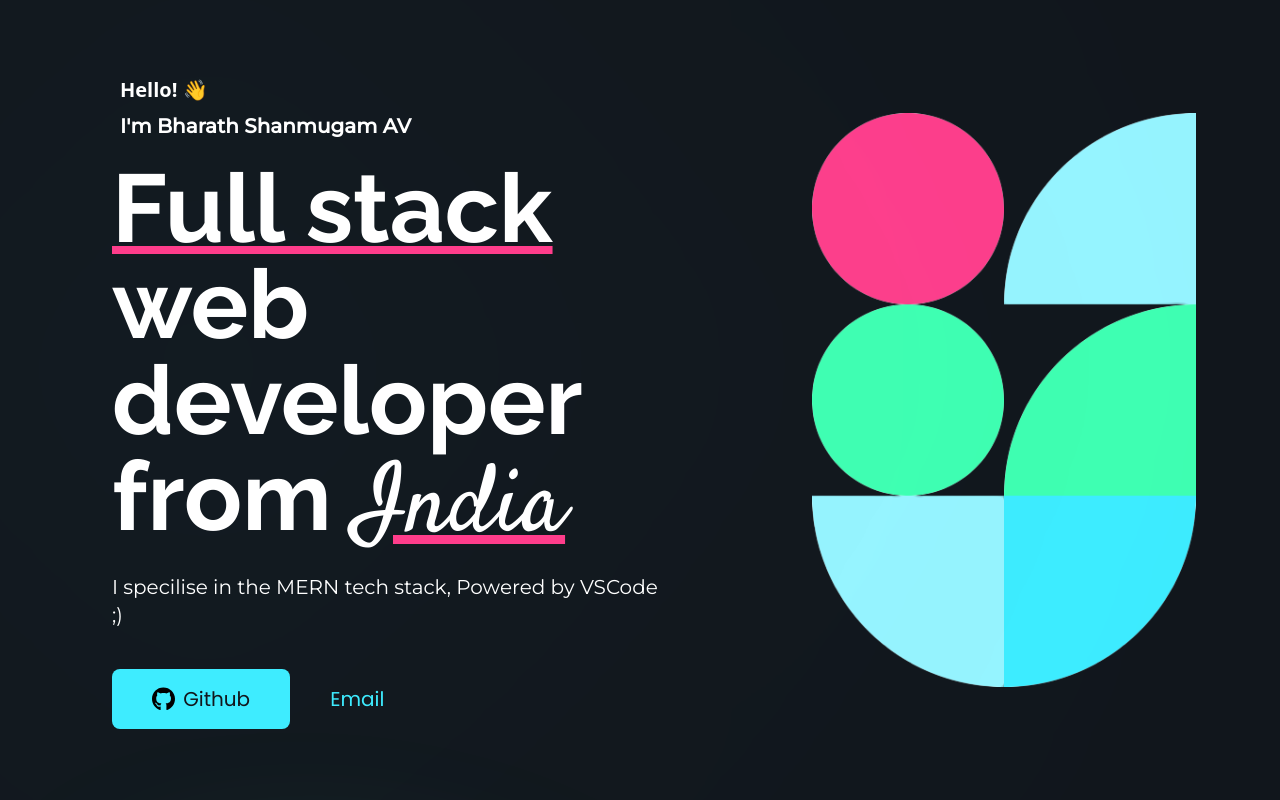
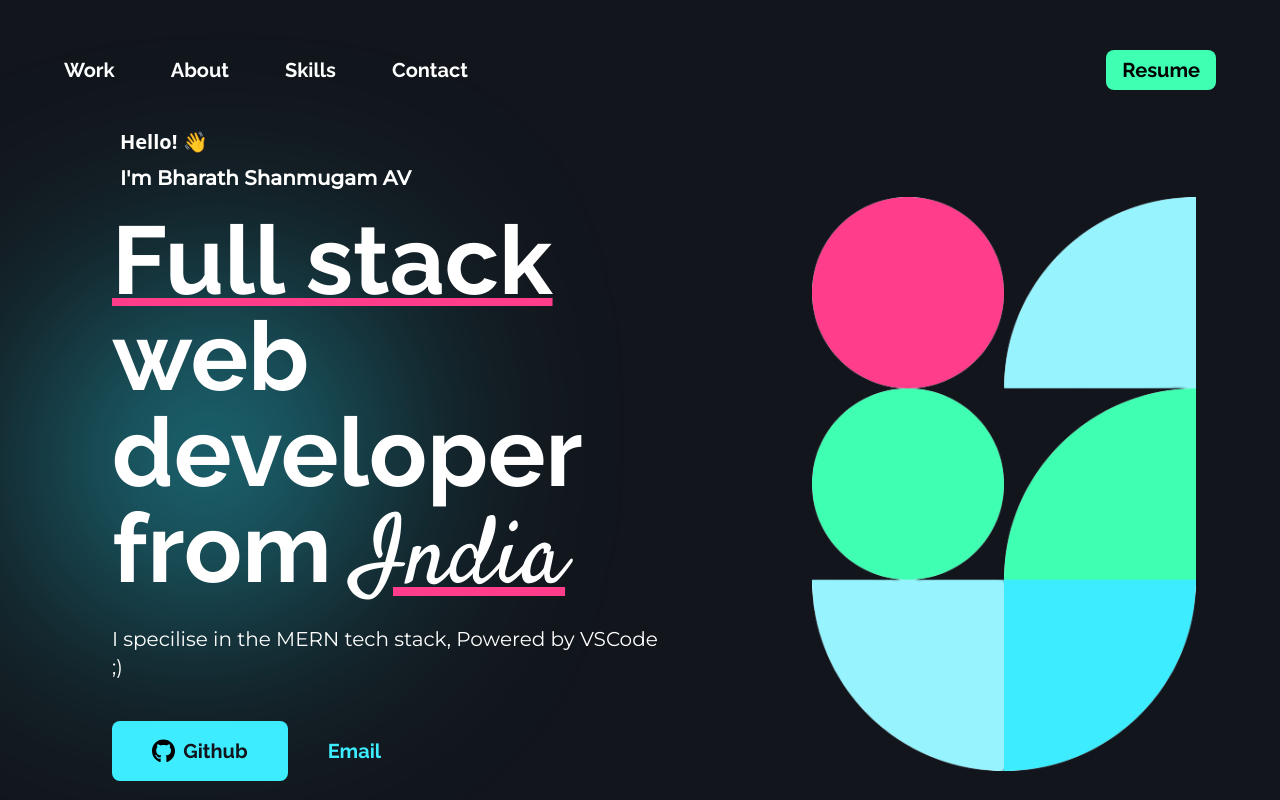
Before and after one commit to Bharath1910/bharathshanmugam.dev, a Next.js app: page / in a window 1280 px wide. Shown: the top 800 px of the page. Built offline with nearby package versions, Linux system fonts and the light colour scheme; a web font is replaced by a local one.

Commit message:
changed things for navbar

```diff
--- a/components/Hero.jsx
+++ b/components/Hero.jsx
@@ -1,12 +1,12 @@
 function Hero() {
     return (
         <>
-            <div className='blur-5xl'>
+            <div className='blur-4xl'>
                 <div className='absolute left-24 top-56 rotate-45 w-56 h-72 bg-blue-dark rounded-full p-5'></div>
             </div>
 
             <div className="bg-background h-screen flex">
-                <div className="flex-1 text-xl text-white flex justify-center items-center p-16 xl:pl-28 z-10">
+                <div className="flex-1 text-xl text-white flex justify-center items-center px-16 pb-16 xl:pl-28 z-10">
                     <div className='flex flex-col gap-4'>
                         <div>
                             <p className="p-1 px-2 font-bold ">Hello! 👋</p>
@@ -15,8 +15,8 @@ function Hero() {
                         <p className='text-8xl font-raleway'><span className="underline decoration-pink decoration-8">Full stack</span> web developer from <span className="font-satisfy decoration-pink underline">India</span></p>
                         <p className='font-montserrat'>I specilise in the <span className="">MERN tech stack</span>, Powered by VSCode ;)</p>
                         <div className='flex mt-6'>
-                            <a className='flex gap-2 items-center bg-complement text-background font-poppins px-10 py-4 rounded-lg' href='https://github.com/bharath1910' target={"_blank"}><img src="/github.svg" className="h-6"/>Github</a>
-                            <a className=' text-complement font-poppins px-10 py-4' href='mailto:av.bharath@proton.me' target={"_blank"}>Email</a>
+                            <a className='flex gap-2 items-center bg-complement text-background px-10 py-4 rounded-lg font-raleway' href='https://github.com/bharath1910' target={"_blank"}><img src="/github.svg" className="h-6"/>Github</a>
+                            <a className=' text-complement font-raleway px-10 py-4' href='mailto:av.bharath@proton.me' target={"_blank"}>Email</a>
                         </div>
                     </div>
                 </div>
--- a/pages/index.js
+++ b/pages/index.js
@@ -1,10 +1,12 @@
 import Image from 'next/image'
 import About from '../components/About'
 import Hero from '../components/Hero'
+import Navbar from '../components/Navbar'
 
 function Home() {
   return (
         <>
+            <Navbar/>
             <Hero/>
             <About/>
         </>
```
